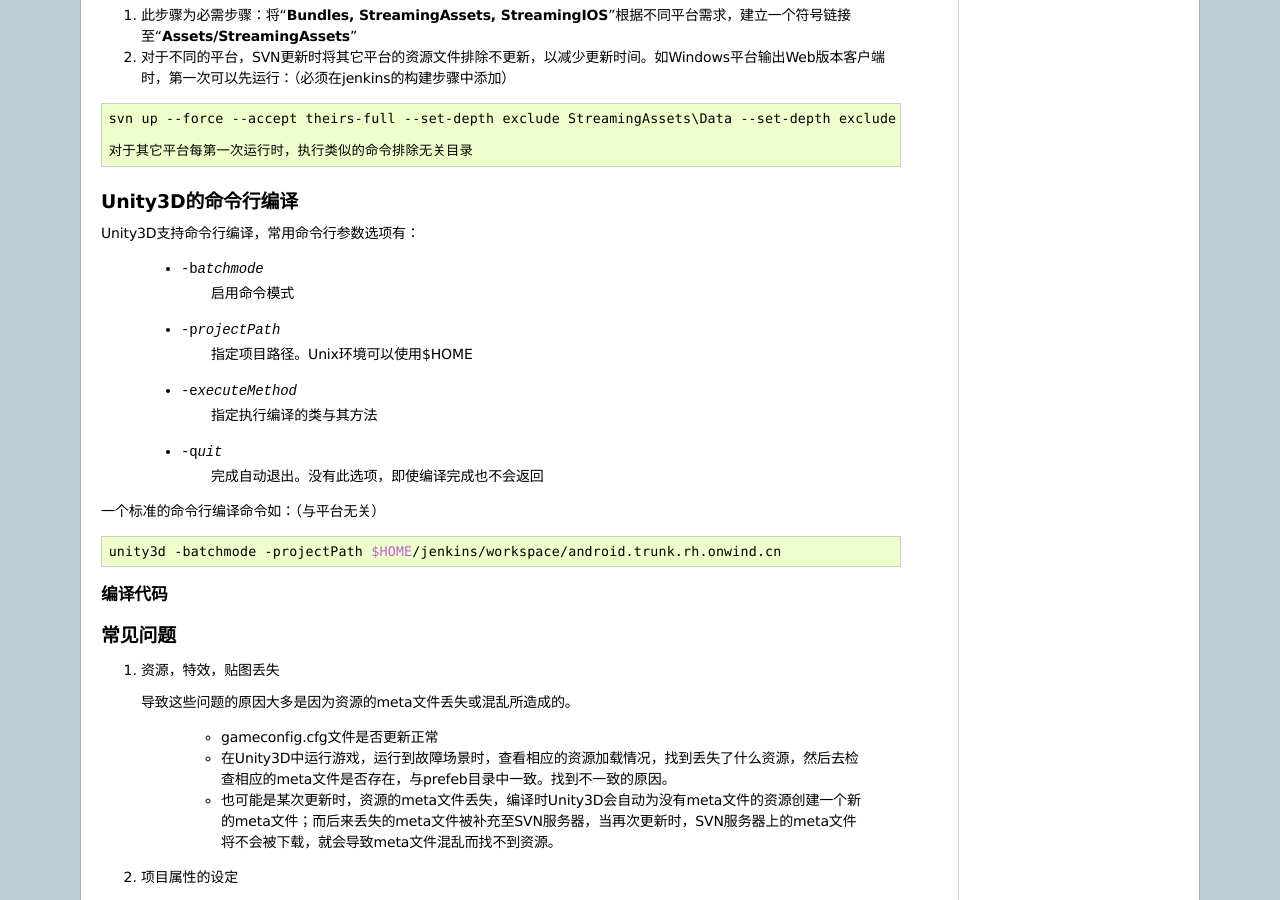
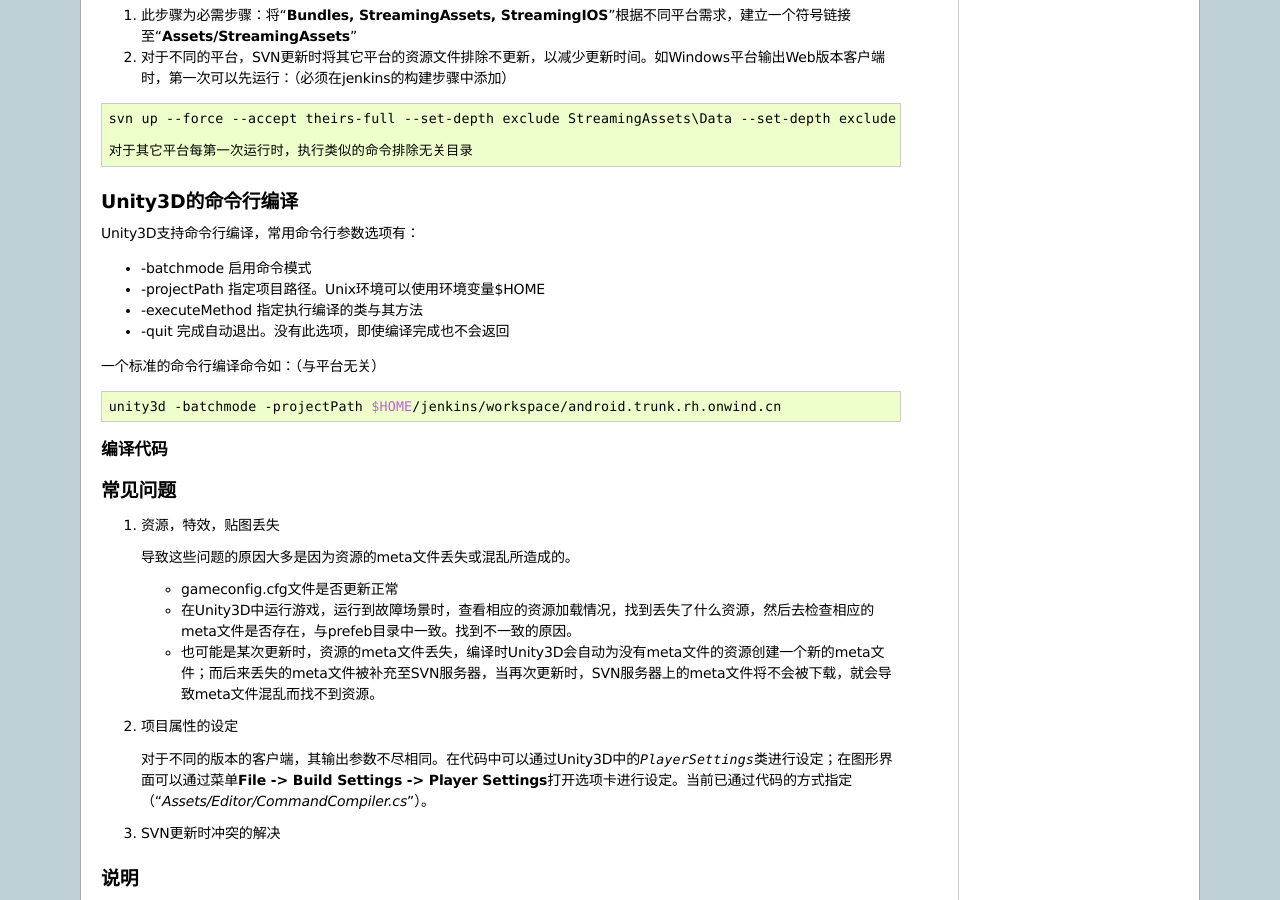
Before and after one commit to huiliu/learning.docs.hui, a Sphinx documentation site: the page built from source/jenkins.rst, in a window 1280 px wide and 900 px high, scrolled down 4256 px. Built offline with Sphinx 7.4.7, drawn with Linux system fonts in a browser that asks for light colours; formulas are drawn with MathJax 3.

Commit message:
FIX BUG IN jenkins.rst
windows bat file and others revised

```diff
--- a/source/jenkins.rst
+++ b/source/jenkins.rst
@@ -82,7 +82,7 @@
 5.  设置环境变量\ `JENKINS_HOME`\ 。项目编译大小和本机执行的job数目，将此环境变量指向一个磁盘空间充足的分区。
 6.  从命令行启动jenkins [#]_
 
-    .. code-block:: batch
+    .. code-block:: bat
 
         java -jar Your_Path/jenkins.war --httpPort=80
 
@@ -137,7 +137,7 @@
     *   启用Unity3D命令行编译，命令行编译参数为：\ `-batchmode -projectPath "F:\jenkins\workspache\android.branch.rh.onwind.cn -executeMethod CommandCompile.BuildAPK -quit`
 5.  发布客户端
 
-    .. code-block:: batch
+    .. code-block:: bat
 
         ::echo off
 
@@ -219,7 +219,7 @@
 1.  此步骤为必需步骤：将“\ **Bundles, StreamingAssets, StreamingIOS**\ ”根据不同平台需求，建立一个符号链接至“\ **Assets/StreamingAssets**\ ”
 2.  对于不同的平台，SVN更新时将其它平台的资源文件排除不更新，以减少更新时间。如Windows平台输出Web版本客户端时，第一次可以先运行：（必须在jenkins的构建步骤中添加）
 
-.. code-block:: batch
+.. code-block:: bat
 
     svn up --force --accept theirs-full --set-depth exclude StreamingAssets\Data --set-depth exclude StreamingAssets\Fx --set-depth exclude StreamingAssets\hud --set-depth exclude StreamingAssets\Model --set-depth exclude StreamingAssets\Music --set-depth exclude StreamingAssets\Scenes --set-depth exclude StreamingAssets\Sound
 
@@ -230,10 +230,10 @@
 =====================
 Unity3D支持命令行编译，常用命令行参数选项有：
 
-    *   -batchmode      启用命令模式
-    *   -projectPath    指定项目路径。Unix环境可以使用$HOME
-    *   -executeMethod  指定执行编译的类与其方法
-    *   -quit           完成自动退出。没有此选项，即使编译完成也不会返回
+*   \-batchmode      启用命令模式
+*   \-projectPath    指定项目路径。Unix环境可以使用环境变量$HOME
+*   \-executeMethod  指定执行编译的类与其方法
+*   \-quit           完成自动退出。没有此选项，即使编译完成也不会返回
 
 一个标准的命令行编译命令如：（与平台无关）
 
@@ -252,13 +252,13 @@
 
     导致这些问题的原因大多是因为资源的meta文件丢失或混乱所造成的。
 
-        *   gameconfig.cfg文件是否更新正常
-        *   在Unity3D中运行游戏，运行到故障场景时，查看相应的资源加载情况，找到丢失了什么资源，然后去检查相应的meta文件是否存在，与prefeb目录中一致。找到不一致的原因。
-        *   也可能是某次更新时，资源的meta文件丢失，编译时Unity3D会自动为没有meta文件的资源创建一个新的meta文件；而后来丢失的meta文件被补充至SVN服务器，当再次更新时，SVN服务器上的meta文件将不会被下载，就会导致meta文件混乱而找不到资源。
+    *   gameconfig.cfg文件是否更新正常
+    *   在Unity3D中运行游戏，运行到故障场景时，查看相应的资源加载情况，找到丢失了什么资源，然后去检查相应的meta文件是否存在，与prefeb目录中一致。找到不一致的原因。
+    *   也可能是某次更新时，资源的meta文件丢失，编译时Unity3D会自动为没有meta文件的资源创建一个新的meta文件；而后来丢失的meta文件被补充至SVN服务器，当再次更新时，SVN服务器上的meta文件将不会被下载，就会导致meta文件混乱而找不到资源。
 
 2.  项目属性的设定
 
-对于不同的版本的客户端，其输出参数不尽相同。在代码中可以通过Unity3D中的\ `PlayerSettings`\ 类进行设定；在图形界面可以通过菜单\ **File -> Build Settings -> Player Settings**\ 打开选项卡进行设定。当前已通过代码的方式指定（“\ *Assets/Editor/CommandCompiler.cs*\ ”）。
+    对于不同的版本的客户端，其输出参数不尽相同。在代码中可以通过Unity3D中的\ `PlayerSettings`\ 类进行设定；在图形界面可以通过菜单\ **File -> Build Settings -> Player Settings**\ 打开选项卡进行设定。当前已通过代码的方式指定（“\ *Assets/Editor/CommandCompiler.cs*\ ”）。
 
 
 3.  SVN更新时冲突的解决
```
